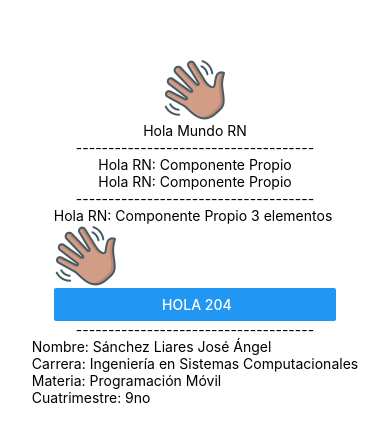
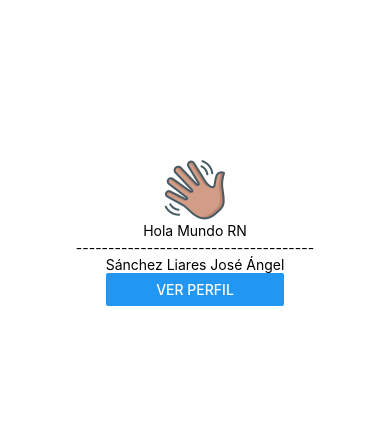
Before and after one commit to Angelsan22/PM204, a React Native app in the folder Practica5/miapp2/: screen / in a window 390 px wide. Shown: the part 190-632 px from the top of the page. Built offline with nearby package versions, Linux system fonts and the light colour scheme.

Commit message:
Practica 7

```diff
--- a/Practica5/miapp2/App.js
+++ b/Practica5/miapp2/App.js
@@ -19,15 +19,20 @@ export default function App() {
       <Text>Hola Mundo RN</Text>
         <Text>-------------------------------------</Text>
 
-      <Saludo />
+ {/*      <Saludo />
       <Saludo></Saludo>
         <Text>-------------------------------------</Text>
 
       <Saludo2/>
 
-        <Text>-------------------------------------</Text>
+        <Text>-------------------------------------</Text> */}
 
-      <Perfil/>
+      <Perfil
+      nombre="Sánchez Liares José Ángel"
+      carrera="ISC"
+      materia="Programación Móvil"
+      cuatri="9no"
+      />
 
       <StatusBar style="auto" />
 
--- a/Practica5/miapp2/components/Perfil.js
+++ b/Practica5/miapp2/components/Perfil.js
@@ -1,15 +1,43 @@
-import { Text, View } from 'react-native';
 
-export const Perfil = () => {
+/* Perfil usando Desestructuración de Props */
+import { Text, View, Button } from 'react-native';
+import React,{useState} from 'react';
+
+export const Perfil = ({ nombre, carrera, materia, cuatri }) => {
+    const [mostrar, setMostrar] = useState(false);
+
+    return (
+            <View>
+                <Text>{nombre}</Text>
+
+                {mostrar &&
+                <>
+                <Text>{carrera}</Text>
+                <Text>{materia}</Text>
+                <Text>{cuatri}</Text>
+                </>
+                }
+                <Button title="Ver Perfil" onPress={() =>setMostrar(!mostrar)}/>
+            </View>
+    )
+}
+
+
+
+/* Perfil usando Destructuración de Props */
+/* import { Text, View } from 'react-native';
+
+export const Perfil = (props) => {
     return (
             <View>
 
-                <Text>Nombre: Sánchez Liares José Ángel</Text>
-                <Text>Carrera: Ingeniería en Sistemas Computacionales</Text>
-                <Text>Materia: Programación Móvil</Text>
-                <Text>Cuatrimestre: 9no</Text>
+                <Text>{props.nombre}</Text>
+                <Text>{props.carrera}</Text>
+                <Text>{props.materia}</Text>
+                <Text>{props.cuatri}</Text>
 
             </View>
 
     )
 }
+   */
```
